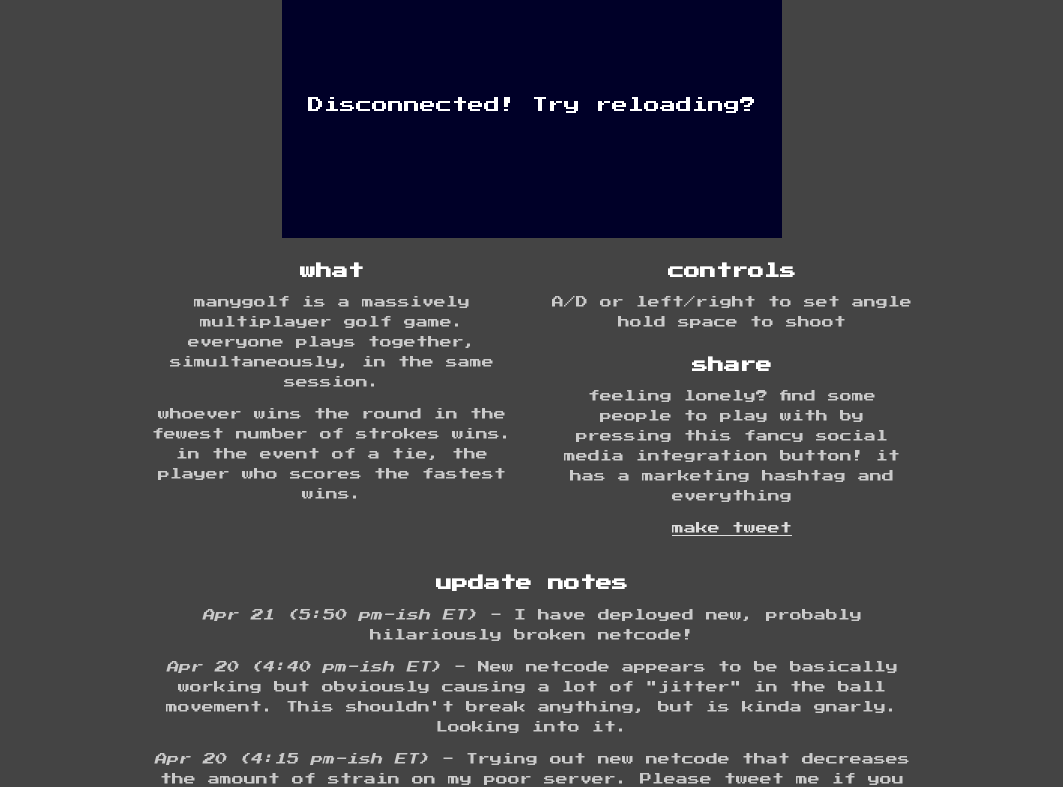
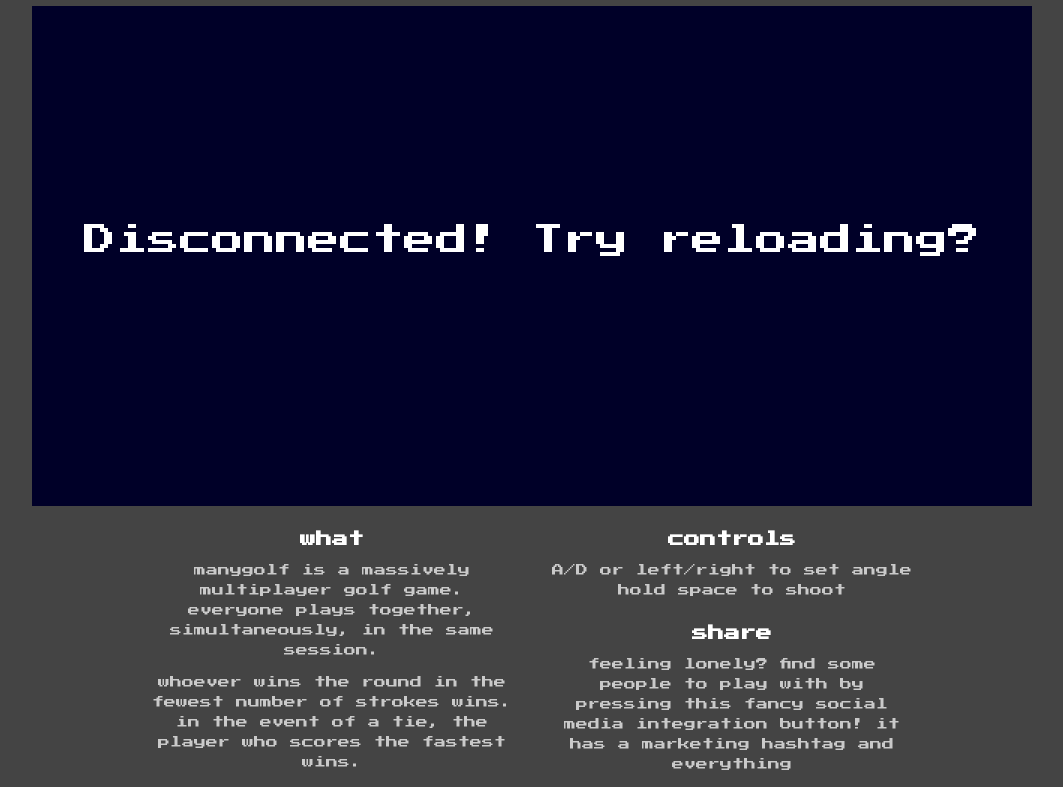
Before and after one commit to terrell511/manygolf, a website with bundled scripts: page index.html in a window 1280 px wide. Shown: the part 87-874 px from the top of the page, without its empty margins (108-1171 px from the left). Built offline with nearby package versions, Linux system fonts and the light colour scheme; no server answers; what p2 would draw is missing.

Commit message:
Add size scaling to canvas

```diff
--- a/src/client/main.ts
+++ b/src/client/main.ts
@@ -14,7 +14,7 @@
 import { renderControlBar } from './controlBar';
 import { registerListeners } from './util/inputter';
 import inputHandler from './inputHandler';
-import retinaFix from './util/retinaFix';
+import scaleCanvas from './util/scaleCanvas';
 
 import render from './render';
 
@@ -44,10 +44,13 @@
 
   // set up canvas
   const canvas = <HTMLCanvasElement> document.getElementById('game');
+  scaleCanvas(canvas, WIDTH, HEIGHT);
+
+  window.onresize = () => {
+    scaleCanvas(canvas, WIDTH, HEIGHT);
+  };
+
   const ctx = canvas.getContext('2d');
-  canvas.width = WIDTH;
-  canvas.height = HEIGHT;
-  retinaFix(canvas);
 
   // Set up store
   const store = createStore(reducer);
--- a/src/client/util/retinaFix.ts
+++ /dev/null
@@ -1,19 +0,0 @@
-/*
- * Run after resizing the canvas to apply the appropriate scaling for retina devices
- */
-export default function retinaFix(canvas: HTMLCanvasElement) {
-  if (window.devicePixelRatio) {
-    const prevWidth = canvas.width;
-    const prevHeight = canvas.height;
-
-    // canvas width and height should be the pixel-doubled size
-    canvas.width = prevWidth * window.devicePixelRatio;
-    canvas.height = prevHeight * window.devicePixelRatio;
-
-    // the css styling should be the "logical" size
-    canvas.style.width = `${prevWidth}px`;
-    canvas.style.maxHeight = `${prevHeight}px`;
-
-    canvas.getContext('2d').scale(window.devicePixelRatio, window.devicePixelRatio);
-  }
-}
--- /dev/null
+++ b/src/client/util/scaleCanvas.ts
@@ -0,0 +1,51 @@
+function getScaleFactor(originalWidth: number, originalHeight: number, maxWidth: number,
+                        maxHeight: number): number {
+  // XXX: I picked .1x because it seems to always result in whole numbers for w=500 and h=250
+  // but there has to be a way to find the "minimum scaling factor for whole numbers" for any
+  // given width and height, right?
+  const scaleStep = 0.1;
+
+  let scale = 1;
+
+  if (originalWidth > maxWidth || originalHeight > maxHeight) {
+    // fall back to css scaling...
+    return scale;
+  }
+
+  const heightScale = maxHeight / originalHeight;
+  const widthScale = maxWidth / originalWidth;
+  const initScale = Math.min(heightScale, widthScale);
+
+  // Round scaling factor to nearest scaleStep
+  scale = Math.floor(initScale / scaleStep) * scaleStep;
+
+  return scale;
+}
+
+/*
+ * Scales the canvas to the highest size that keeps the aspect ratio and fits within browser
+ * height and canvas container width. Also applies retina scaling when appropriate.
+ */
+export default function scaleCanvas(canvas: HTMLCanvasElement, width: number, height: number) {
+  const clientWidth = (<HTMLElement>canvas.parentNode).clientWidth;
+  const viewportHeight = document.documentElement.clientHeight;
+  const heightBuffer = 125;  // leave room for control bar on touch devices
+
+  const scale = getScaleFactor(width, height, clientWidth, viewportHeight - heightBuffer);
+
+  let pixelRatio = 1;
+
+  if (window.devicePixelRatio) {
+    pixelRatio = window.devicePixelRatio;
+  }
+
+  // canvas width and height should be the pixel-scaled size
+  canvas.width = width * scale * pixelRatio;
+  canvas.height = height * scale * pixelRatio;
+
+  // the css styling should be the "logical" size
+  canvas.style.width = `${width * scale}px`;
+  canvas.style.maxHeight = `${height * scale}px`;
+
+  canvas.getContext('2d').scale(scale * pixelRatio, scale * pixelRatio);
+}
--- a/styles/main.less
+++ b/styles/main.less
@@ -3,13 +3,10 @@
   text-align: center;
   font-family: 'Press Start 2P';
   color: #cacaca;
+  padding: 10px;
 }
 
 .game-container {
-  width: 500px;  // TODO: would be nice not to duplicate this value?
-
-  // Scale so width isn't greater than viewport width
-  max-width: 100%;
   margin: 0 auto;
 }
 
@@ -18,7 +15,15 @@
 }
 
 .container {
-  max-width: 700px;
+  margin: 0 auto;
+}
+
+.game-container {
+  max-width: 1000px;
+}
+
+.instructions {
+  max-width: 750px;
   margin: 0 auto;
 }
 
@@ -79,8 +84,8 @@
 }
 
 // multi-column mode
-@media only screen and (min-width: 700px) {
-  .container {
+@media only screen and (min-width: 750px) {
+  .instructions {
     max-width: 800px;
   }
   .instructions .row {
```
